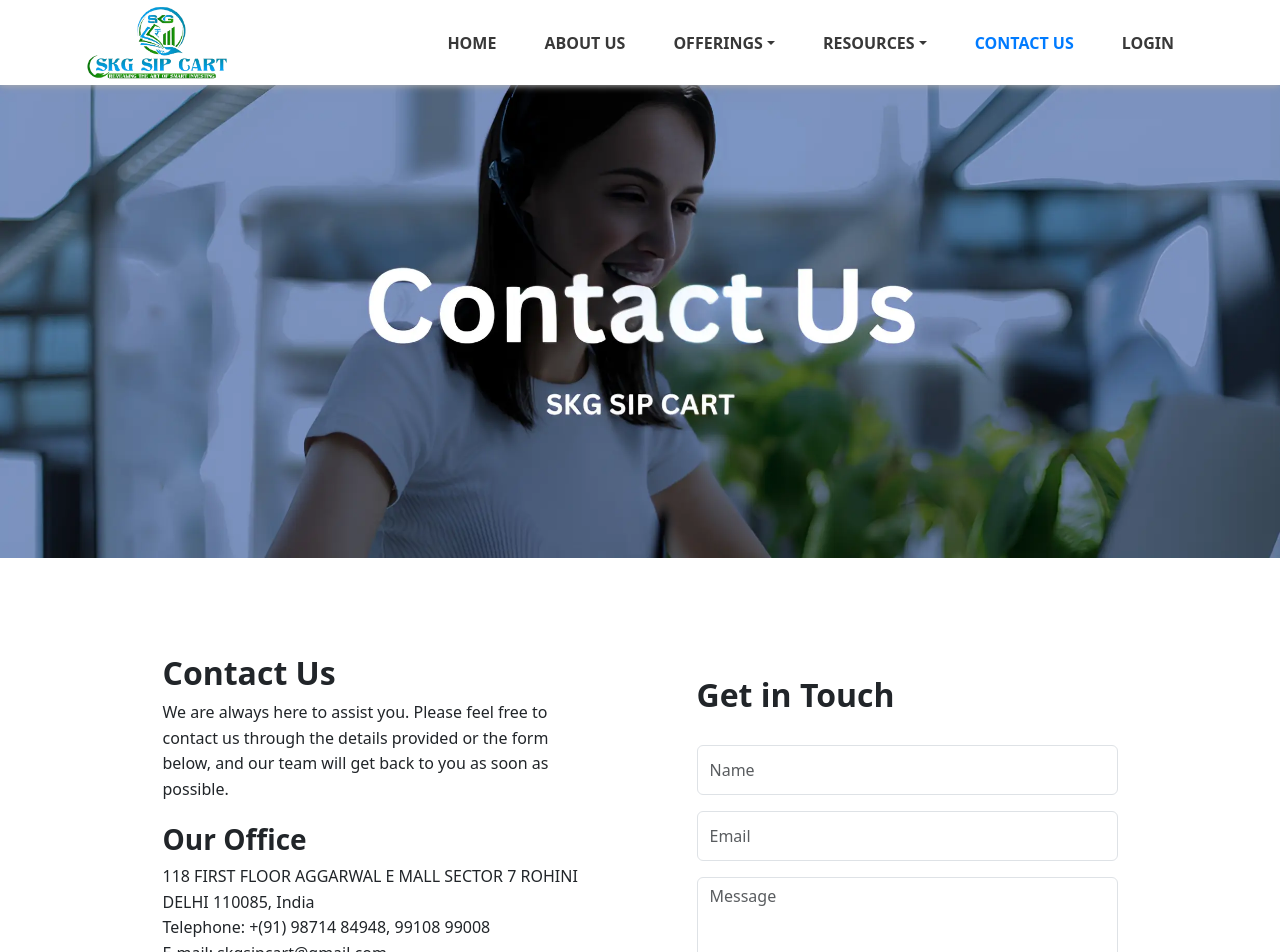
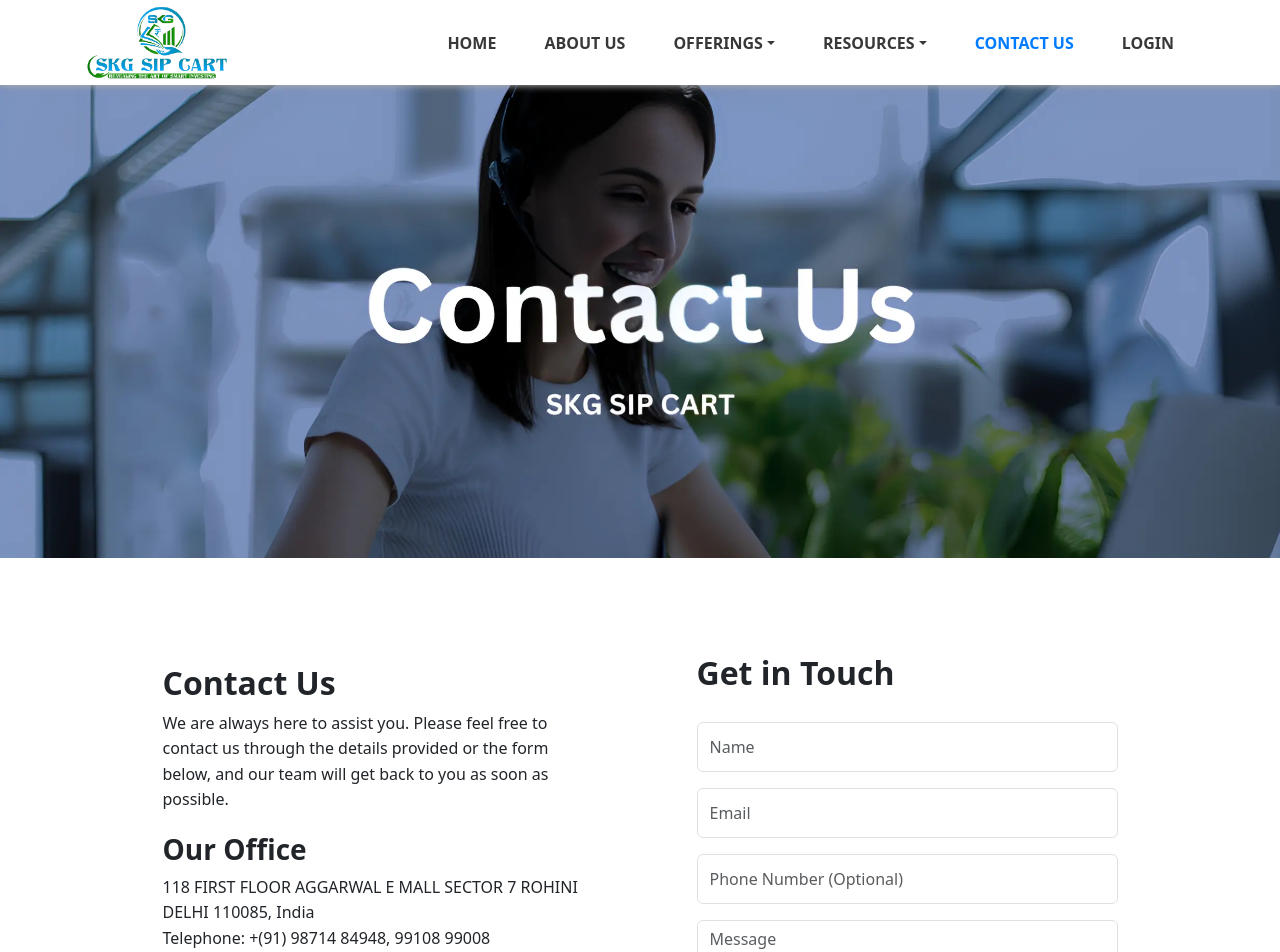
Before and after one commit to SudhakarBansal/skg-sip-cart, a React (Create React App) app: page /contact in a window 1280 px wide. Shown: the top 952 px of the page. Built offline with nearby package versions, Linux system fonts and the light colour scheme.

Commit message:
integerate-email-form

```diff
--- a/src/components/HeroSection.jsx
+++ b/src/components/HeroSection.jsx
@@ -13,7 +13,6 @@
             <img
               className="d-block w-100"
               src={heroImg1}
-              loading='lazy'
               alt="First slide"
               style={{ height: '600px', objectFit: 'cover' }}
             />
@@ -30,7 +29,6 @@
             <img
               className="d-block w-100"
               src={heroImg2}
-              loading='lazy'
               alt="Second slide"
               style={{ height: '600px', objectFit: 'cover' }}
             />
@@ -46,7 +44,6 @@
           <div className="carousel-image-container">
             <img
               className="d-block w-100"
-              loading='lazy'
               src={heroImg3}
               alt="Third slide"
               style={{ height: '600px', objectFit: 'cover' }}
--- a/src/components/Pages/ContactUs.jsx
+++ b/src/components/Pages/ContactUs.jsx
@@ -7,6 +7,7 @@
   const [formData, setFormData] = useState({
     name: "",
     email: "",
+    phone: "", // New phone number field
     message: "",
   });
 
@@ -27,7 +28,7 @@
 
   // Basic validation
   if (!formData.name || !formData.email || !formData.message) {
-      alert("All fields are required.");
+    alert("All fields except phone are required.");
     setisDisable(false);
     return;
   }
@@ -40,21 +41,38 @@
     return;
   }
 
+  // Phone number validation (optional, but if entered, must be 10 digits)
+  const phonePattern = /^[0-9]{10}$/;
+  if (formData.phone && !phonePattern.test(formData.phone)) {
+    alert("Please enter a valid 10-digit phone number.");
+    setisDisable(false);
+    return;
+  }
+
+  // Set default phone number if not provided
+  const updatedFormData = {
+    ...formData,
+    phone: formData.phone ==="" ?( "Not entered by user"):formData.phone // Default phone number if not provided
+  };
+
   setisDisable(true);
 
   try {
-      // Send form using EmailJS
-      await emailjs.sendForm(
+    // Send form using EmailJS with updatedFormData
+    await emailjs.send(
       process.env.REACT_APP_EMAILJS_SERVICE_ID, // Use environment variables
       process.env.REACT_APP_EMAILJS_TEMPLATE_ID,
-        e.target,
+      updatedFormData,
       process.env.REACT_APP_EMAILJS_PUBLIC_KEY
     );
+
     alert("Message sent successfully!");
+
     // Reset form data
     setFormData({
       name: "",
       email: "",
+      phone: "", // Reset phone number
       message: "",
     });
   } catch (error) {
@@ -132,6 +150,17 @@
                 />
               </Form.Group>
 
+              <Form.Group className="mb-3" controlId="formPhone">
+                <Form.Control
+                  type="tel" // Change input type to tel for phone numbers
+                  name="phone"
+                  value={formData.phone}
+                  onChange={handleChange}
+                  placeholder="Phone Number (Optional)"
+                  style={{ height: "50px", fontSize: "16px" }}
+                />
+              </Form.Group>
+
               <Form.Group className="mb-3" controlId="formMessage">
                 <Form.Control
                   as="textarea"
@@ -159,7 +188,7 @@
                   type="reset"
                   style={{ padding: "10px 30px", fontSize: "16px" }}
                   onClick={() => {
-                    setFormData({ name: "", email: "", message: "" });
+                    setFormData({ name: "", email: "", phone: "", message: "" });
                     setisDisable(false); // Re-enable form if reset
                   }}
                 >
```
Also changed, not shown: 1 other file (tests, documents, lock files or other folders). Lines whose indentation alone changed are shown as unchanged.
